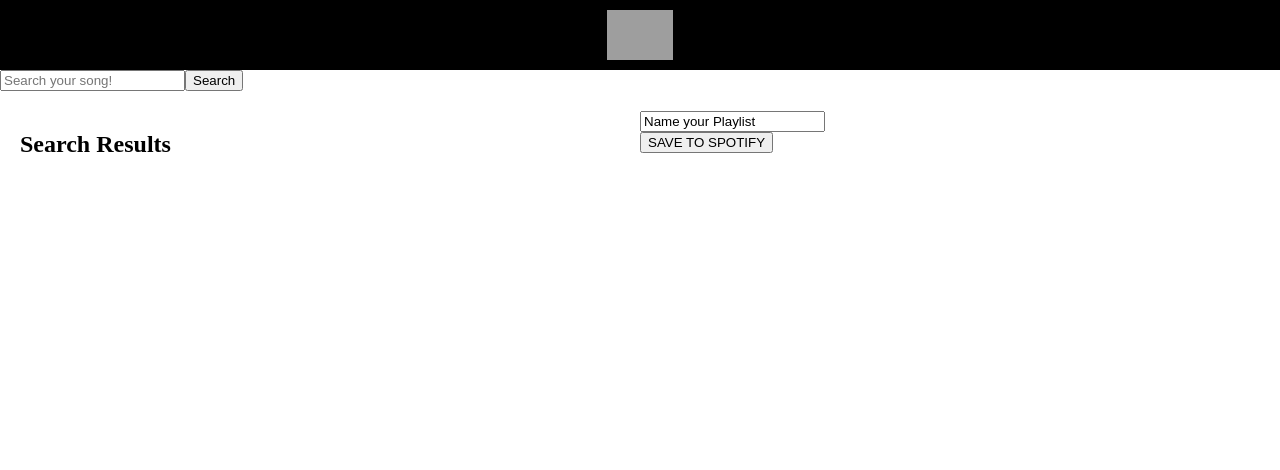
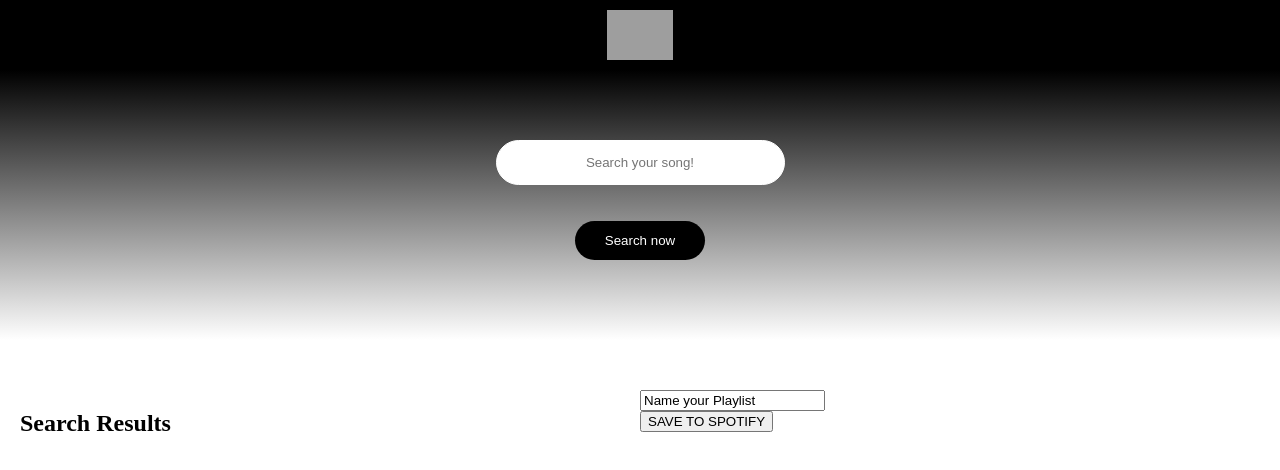
Before and after one commit to buzz1675/spotify, a React (Create React App) app: page / in a window 1280 px wide. Shown: the top 470 px of the page. Built offline with nearby package versions, Linux system fonts and the light colour scheme; grey boxes are pictures that could not be loaded.

Commit message:
add button styles to searchbar

```diff
--- a/src/components/Playlist/Playlist.js
+++ b/src/components/Playlist/Playlist.js
@@ -1,5 +1,6 @@
 import React, { useState, useCallback } from "react";
 import TrackList from "../TrackList/TrackList";
+import './Playlist.css'
 
 const Playlist = (props) => {
   const [selectedTracks, setSelectedTracks] = useState([]);
@@ -12,7 +13,7 @@ const Playlist = (props) => {
   );
 
   return (
-    <div>
+    <div className="playlist">
       <input onChange={handleNameChange} defaultValue={"Name your Playlist"} />
       <TrackList
         tracks={props.tracks}
--- a/src/components/SearchBar/SearchBar.css
+++ b/src/components/SearchBar/SearchBar.css
@@ -1,4 +1,36 @@
-div.search_container{
-    height: 200px;
-    background: linear-gradient(black, white);
+div.SearchBar {
+  height: 200px;
+  background: linear-gradient(black, white);
+  display: flex;
+  flex-direction: column;
+  align-items: center;
+  padding-top: 70px;
+  margin-bottom: 50px;
 }
+
+.SearchBar input {
+   width: 287px;
+  padding: .88rem 0;
+  border: 1px solid #fff;
+  border-radius: 30px;
+  margin-bottom: 2.22rem;
+  color: #010c3f;
+  text-align: center;
+}
+
+button.Search_button {
+  cursor: pointer;
+  width: 8.11rem;
+  padding: .77rem 0;
+  border-radius: 54px;
+  background-color: #000000;
+  text-align: center;
+  border: 0px;
+  color: #fff;
+  font-weight: 500;
+}
+
+button.Search_button:hover{
+    background-color: white;
+    color: black;
+}
--- a/src/components/SearchBar/SearchBar.js
+++ b/src/components/SearchBar/SearchBar.js
@@ -15,10 +15,12 @@ function SearchBar(props) {
   return (
     <>
       <div className="SearchBar">
+
         <input placeholder="Search your song!" onChange={handleTermChange} />
-        <button className="SearchButton" onClick={search}>
-          Search
+        <button className="Search_button" onClick={search}>
+          Search now
         </button>
+
       </div>
     </>
   );
```
